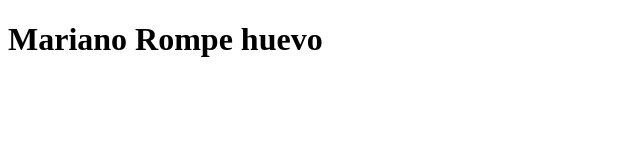
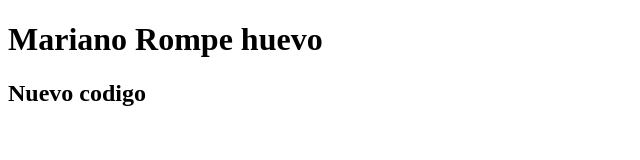
Before and after one commit to eruotolo/codigomariano, a plain HTML site: page index.html in a window 1280 px wide. Shown: the whole page, without its empty margins (0-640 px from the left). Drawn offline with Linux system fonts and the light colour scheme.

Commit message:
Primer Commit

```diff
--- a/index.html
+++ b/index.html
@@ -6,5 +6,6 @@
 </head>
 <body>
     <h1>Mariano Rompe huevo</h1>
+    <h2>Nuevo codigo</h2>
 </body>
 </html>
```
